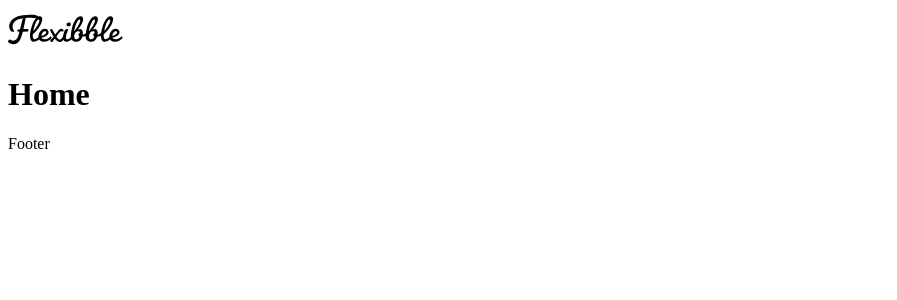
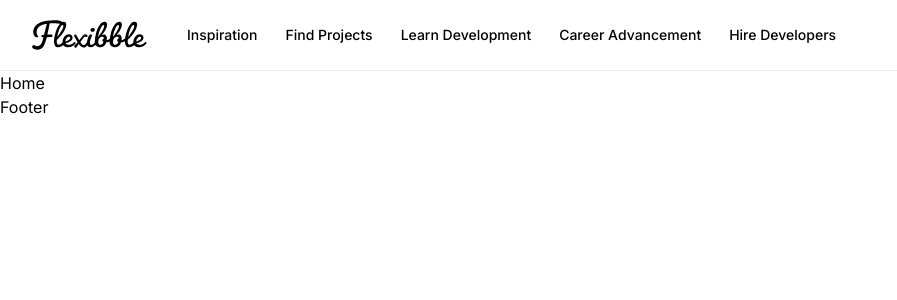
Before and after one commit to joffreynk/skills-show, a Next.js app: page / in a window 1280 px wide. Shown: the top 300 px of the page, without its empty margins (0-897 px from the left). Built offline with nearby package versions, Linux system fonts and the light colour scheme.

Commit message:
fix displaying error

```diff
--- a/app/layout.tsx
+++ b/app/layout.tsx
@@ -1,3 +1,5 @@
+import './globals.css'
+
 import NavBar from '@/components/NavBar'
 import Footer from '@/components/Footer'
 
--- a/components/NavBar.tsx
+++ b/components/NavBar.tsx
@@ -1,3 +1,4 @@
+import { NavLinks } from "@/constants";
 import Image from "next/image";
 import Link from "next/link";
 
@@ -8,8 +9,10 @@ import Link from "next/link";
         <Link href='/'>
           <Image src="/logo.svg" alt="show case logo"  width={115} height={43} />
         </Link>
-        <ul className="xl:flex hidden text-small gap-7">
-
+        <ul className="hidden xl:flex text-small gap-7">
+            {
+              NavLinks.map((link) => (<Link className="" href={link.href} key={link.key} >{link.text}</Link>))
+            }
         </ul>
       </div>
     </nav>
--- a/tsconfig.json
+++ b/tsconfig.json
@@ -23,6 +23,6 @@
       "@/*": ["./*"]
     }
   },
-  "include": ["next-env.d.ts", "**/*.ts", "**/*.tsx", ".next/types/**/*.ts"],
+  "include": ["next-env.d.ts", "**/*.ts", "**/*.tsx", ".next/types/**/*.ts", "tailwind.config.js"],
   "exclude": ["node_modules"]
 }
```
Also changed, not shown: tailwind.config.js (renamed from tailwind.config.tsx).
